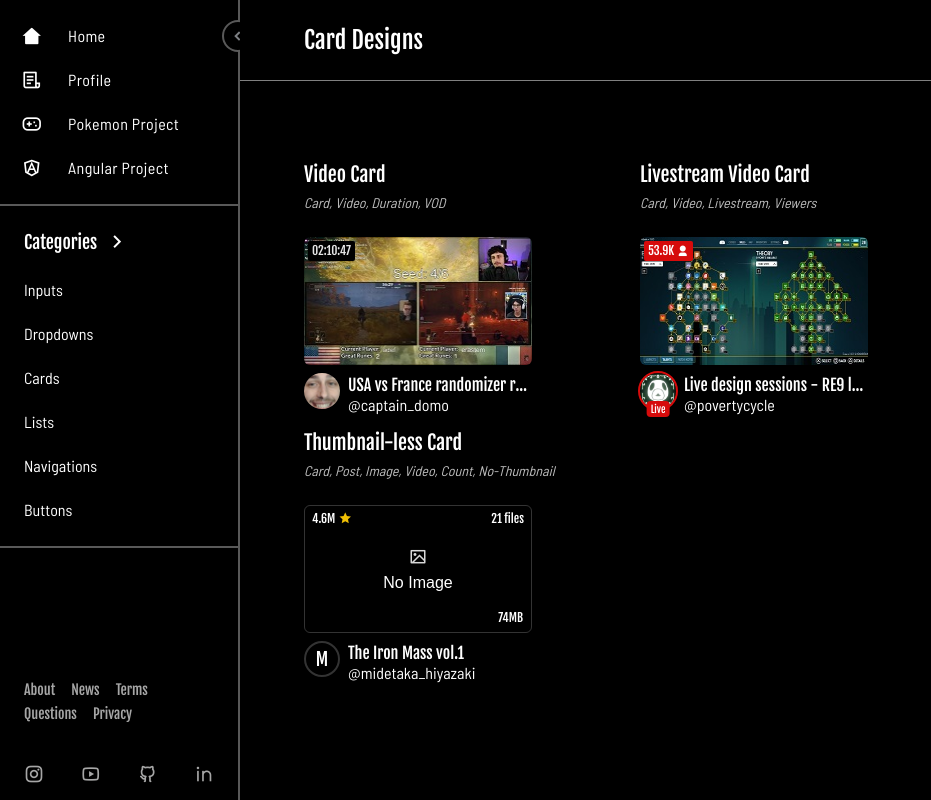
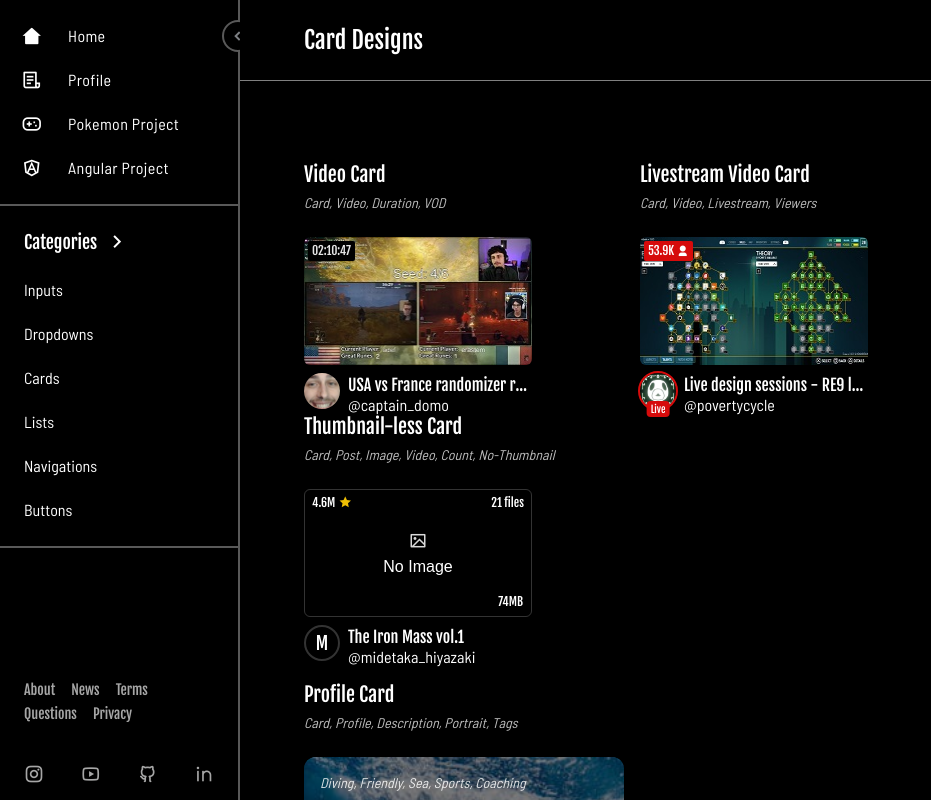
Before and after one commit to povertycycle/design-portfolio, a Next.js app: page /design-portfolio/designs/cards in a window 1280 px wide. Shown: the whole page, without its empty margins (0-931 px from the left). Built offline with nearby package versions, Linux system fonts and the light colour scheme; a web font is replaced by a local one.

Commit message:
profile card

```diff
--- a/src/features/designs/cards/CardDesigns.tsx
+++ b/src/features/designs/cards/CardDesigns.tsx
@@ -1,4 +1,5 @@
 import { LivestreamVideoCard } from "@/src/libraries/components/cards/LivestreamVideoCard";
+import { ProfileCard } from "@/src/libraries/components/cards/ProfileCard";
 import { ThumbnaillessCard } from "@/src/libraries/components/cards/ThumbnaillessCard";
 import { VideoCard } from "@/src/libraries/components/cards/VideoCard";
 
@@ -9,8 +10,9 @@ export const CardDesigns: React.FC = () => {
                 Card Designs
             </h1>
             <div className="flex flex-wrap gap-4 px-16">
-                <div className="w-80 flex flex-col">
-                    <span className="my-auto text-xl">Video Card</span>
+                <div className="flex flex-col justify-between">
+                    <div className="w-80 flex flex-col justify-start">
+                        <span className="text-xl">Video Card</span>
                         <span className="opacity-75 italic text-sm mt-1 mb-6 font-barlow">
                             Card, Video, Duration, VOD
                         </span>
@@ -22,24 +24,8 @@ export const CardDesigns: React.FC = () => {
                             title="USA vs France randomizer relay race"
                         />
                     </div>
-                <div className="w-80 flex flex-col">
-                    <span className="my-auto text-xl">
-                        Livestream Video Card
-                    </span>
-                    <span className="opacity-75 italic text-sm mt-1 mb-6 font-barlow">
-                        Card, Video, Livestream, Viewers
-                    </span>
-                    <LivestreamVideoCard
-                        username="povertycycle"
-                        avatar="avatar.jfif"
-                        viewers={53948}
-                        thumbnail="talents.jpg"
-                        title="Live design sessions - RE9 later"
-                        isLive
-                    />
-                </div>
-                <div className="w-80 flex flex-col">
-                    <span className="my-auto text-xl">Thumbnail-less Card</span>
+                    <div className="w-80 flex flex-col justify-start">
+                        <span className="text-xl">Thumbnail-less Card</span>
                         <span className="opacity-75 italic text-sm mt-1 mb-6 font-barlow">
                             Card, Post, Image, Video, Count, No-Thumbnail
                         </span>
@@ -55,6 +41,40 @@ export const CardDesigns: React.FC = () => {
                         />
                     </div>
                 </div>
+                <div className="w-80 flex flex-col justify-start">
+                    <span className="text-xl">Livestream Video Card</span>
+                    <span className="opacity-75 italic text-sm mt-1 mb-6 font-barlow">
+                        Card, Video, Livestream, Viewers
+                    </span>
+                    <LivestreamVideoCard
+                        username="povertycycle"
+                        avatar="avatar.jfif"
+                        viewers={53948}
+                        thumbnail="talents.jpg"
+                        title="Live design sessions - RE9 later"
+                        isLive
+                    />
+                </div>
+                <div className="w-80 flex flex-col justify-start">
+                    <span className="text-xl">Profile Card</span>
+                    <span className="opacity-75 italic text-sm mt-1 mb-6 font-barlow">
+                        Card, Profile, Description, Portrait, Tags
+                    </span>
+                    <ProfileCard
+                        banner="pexels-pspov-3046628-medium.jpg"
+                        community="Brookstone Haven Scuba Club"
+                        description="Vestibulum commodo nec nisi vel laoreet."
+                        members={37}
+                        tags={[
+                            "Diving",
+                            "Friendly",
+                            "Sea",
+                            "Sports",
+                            "Coaching",
+                        ]}
+                    />
+                </div>
+            </div>
         </div>
     );
 };
--- /dev/null
+++ b/src/libraries/components/cards/ProfileCard.tsx
@@ -0,0 +1,40 @@
+import { formatCount } from "../../utils/formatter/unit";
+
+interface ProfileCardProps {
+    banner: string;
+    community: string;
+    members: number;
+    description: string;
+    tags: string[];
+}
+
+export const ProfileCard: React.FC<ProfileCardProps> = ({
+    banner,
+    community,
+    members,
+    description,
+    tags,
+}) => {
+    return (
+        <div className="w-full aspect-2/3 group relative cursor-pointer flex flex-col shrink-0">
+            <div className="w-full h-full relative z-1 bg-black/50 rounded-xl group-hover:bg-black/65 transition-colors duration-400 flex flex-col justify-end p-4">
+                <div className="mb-auto flex justify-between gap-8">
+                    <span className="font-barlow text-sm italic opacity-85 mb-auto">
+                        {tags.join(", ")}
+                    </span>{" "}
+                </div>
+                <span className="mb-2 font-barlow duration-400 text-sm/5 max-h-0 overflow-hidden transition-[max-height] opacity-85 group-hover:max-h-32">
+                    {description}
+                </span>
+                <h1 className="">{community}</h1>
+                <span className="font-barlow text-sm flex gap-1 opacity-85">
+                    {formatCount(members, "member")}
+                </span>
+            </div>
+            <img
+                src={`/design-portfolio/img/${banner}`}
+                className="absolute left-0 top-0 w-full h-full rounded-xl object-cover"
+            />
+        </div>
+    );
+};
```
Also changed, not shown: public/img/pexels-pspov-3046628-medium.jpg (added). Lines whose indentation alone changed are shown as unchanged.
